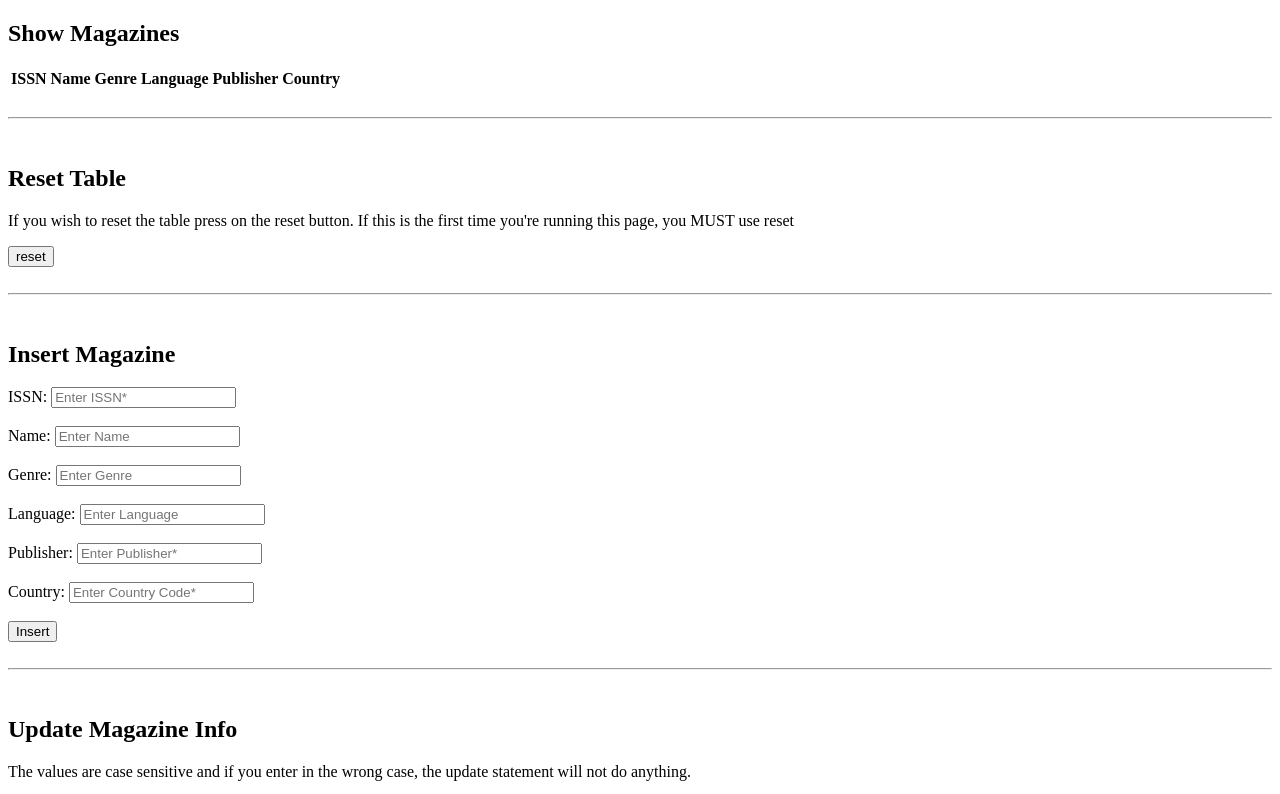
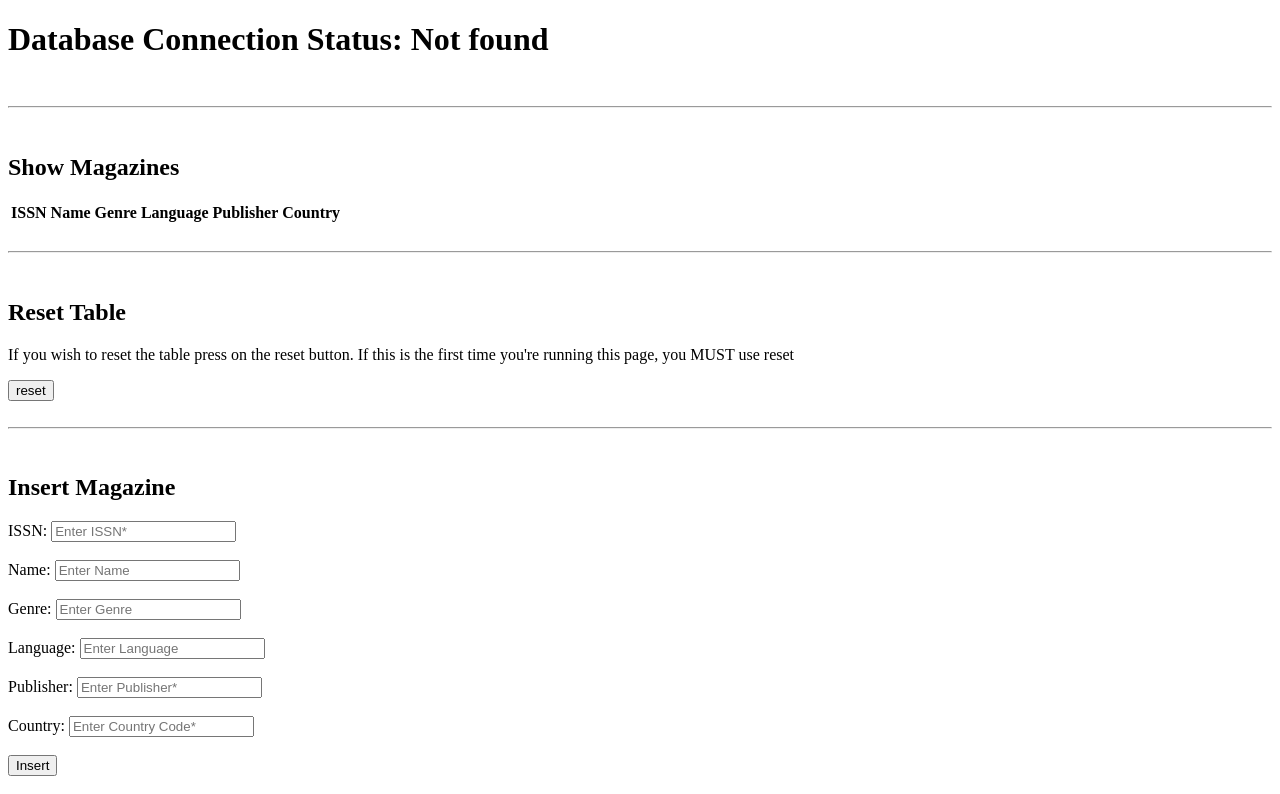
Before and after one commit to cassiemojar/fashion-magazine-db, a website: page public/index.html in a window 1280 px wide. Shown: the top 794 px of the page. Drawn offline with Linux system fonts and the light colour scheme; no server answers.

Commit message:
HTML Final(?)

```diff
--- a/public/index.html
+++ b/public/index.html
@@ -6,6 +6,15 @@
     <title>Magazine Database Application</title>
 </head>
 <body>
+    <h1>Database Connection Status:
+        <!-- An in-line placeholder to display connection status. -->
+        <span id="dbStatus"> </span>
+        <!-- A loading GIF, will be hided once get the status. -->
+        <img id="loadingGif" class="loading-gif" src="loading_100px.gif" alt="Loading...">
+    </h1>
+
+    <br><hr><br> <!-- ========================================================================= -->
+
     <h2>Show Magazines</h2>
     <table id="demotable">
         <thead>
@@ -26,7 +35,7 @@
 
     <h2>Reset Table</h2>
     <p>If you wish to reset the table press on the reset button. If this is the first time you're running this page, you MUST use reset</p>
-    <button id="resetDemotable"> reset </button> <br>
+    <button id="resetDB"> reset </button> <br>
     <!-- A placeholder to display messages related to the reset operation. -->
     <div id="resetResultMsg"></div>
 
```
